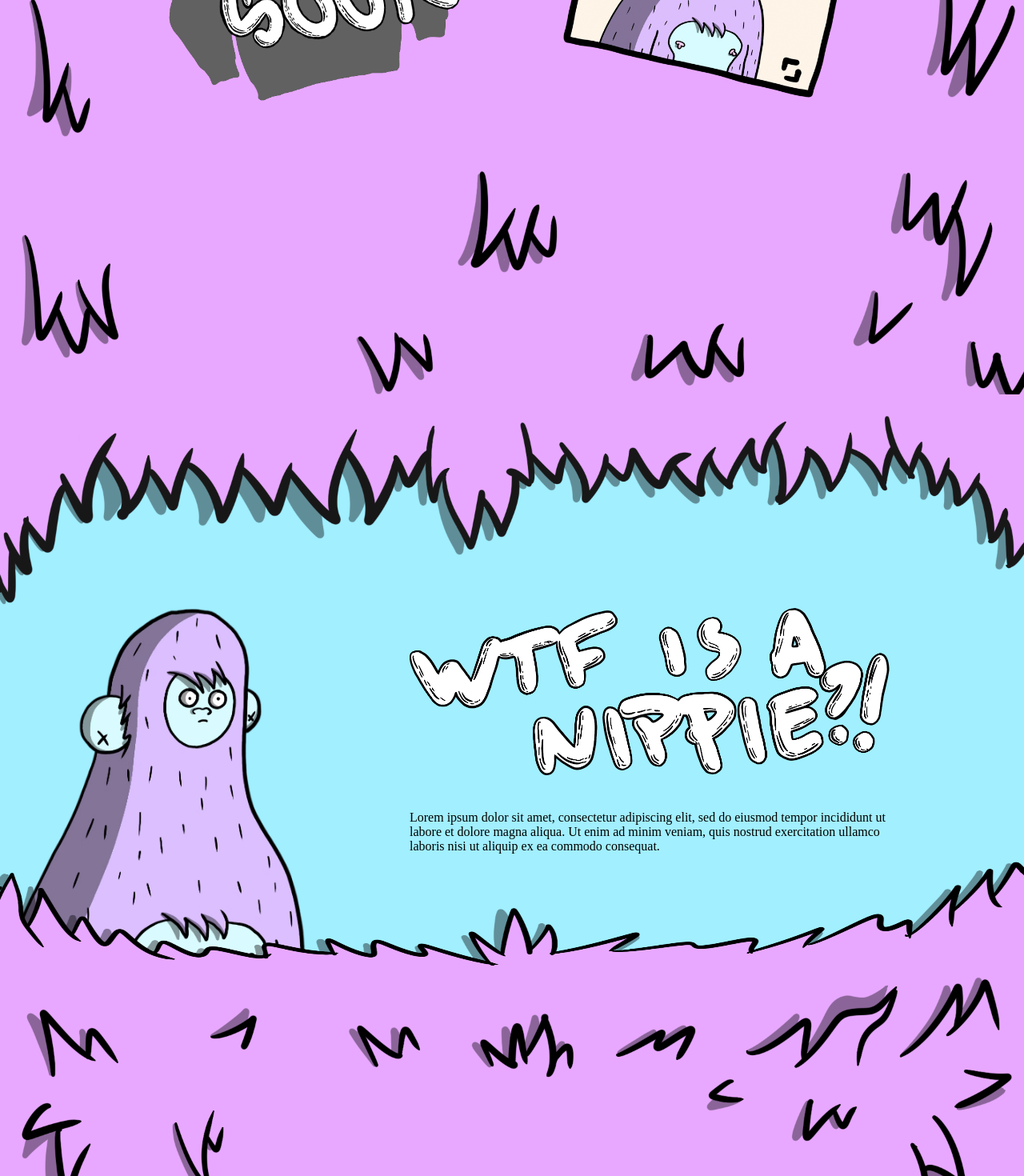
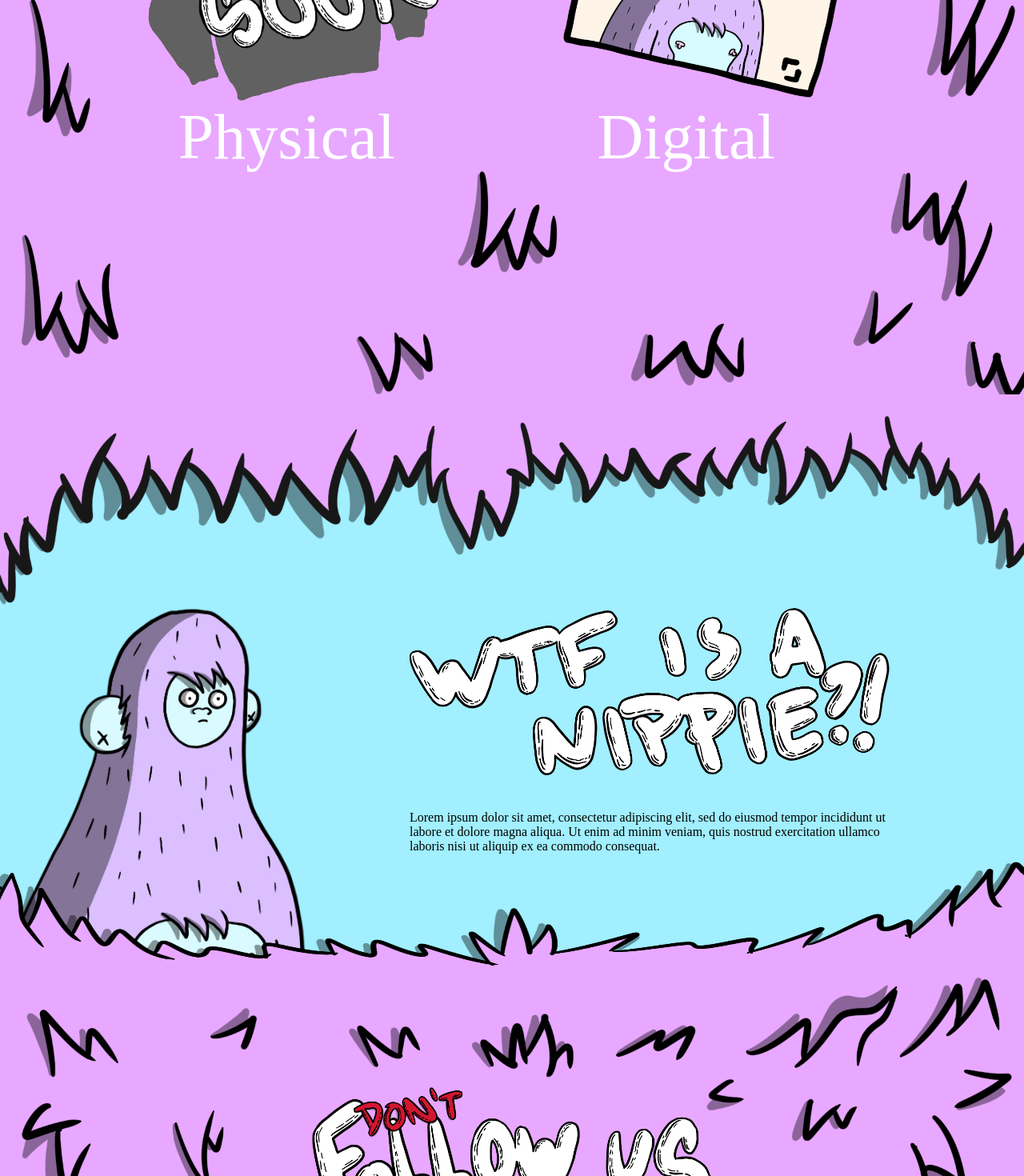
Before and after one commit to nippiesnft/nippies-web, a React (Create React App) app: page / in a window 1280 px wide. Shown: the part 2520-3990 px from the top of the page at 80% size. Built offline with nearby package versions, Linux system fonts and the light colour scheme; a web font is replaced by a local one.

Commit message:
add footer title

```diff
--- a/src/sections/buyStuff.jsx
+++ b/src/sections/buyStuff.jsx
@@ -23,9 +23,29 @@ export const BuyStuff = ({ isMobile }) => {
         width: '30%',
     };
 
+    const digitalLabelStyles = {
+        maxWidth: 500,
+        left: '52%',
+        position: 'absolute',
+        marginTop: '64%',
+        width: '30%',
+        color: 'white',
+        fontSize: isMobile ? '32px' : '80px',
+    };
+
+    const physicalLabelStyles = {
+        maxWidth: 500,
+        left: '13%',
+        position: 'absolute',
+        marginTop: '64%',
+        width: '30%',
+        color: 'white',
+        fontSize: isMobile ? '32px' : '80px',
+    };
+
     const buyStuffPhysicalStyles = {
         maxWidth: 500,
-        left: '15%',
+        left: '13%',
         position: 'absolute',
         marginTop: '32%',
         width: '30%',
@@ -38,8 +58,10 @@ export const BuyStuff = ({ isMobile }) => {
             <img src={buyStuffTexture} className="texture" alt="texture" />
             <a rel="noopener noreferrer" target="_blank" href="https://exchange.art/series/Nippies/nfts" alt="buy nippies on exchange art">
                 <img src={buyStuffDigital} style={buyStuffDigitalStyles} alt="buy nippie nfts" />
+                <span style={digitalLabelStyles}>Digital</span>
             </a>
             <img src={buyStuffPhysical} style={buyStuffPhysicalStyles} alt="buy physical nippie merch" />
+            <span style={physicalLabelStyles}>Physical</span>
             <img src={divideTop} className="divide-top" alt="nippie top divider" />
         </div>
     );
--- a/src/sections/footer.jsx
+++ b/src/sections/footer.jsx
@@ -1,10 +1,21 @@
 const divideBottom = require("../img/design/divide-bottom.png");
 const footerTexture = require("../img/design/footer-texture.png");
+const dontFollowUs = require("../img/design/follow-us.png");
 
-export const Footer = () => {
+
+export const Footer = ({isMobile}) => {
+    const followUsStyles = {
+        maxWidth: isMobile ? 200 : 500,
+        marginLeft: isMobile ? -100 : -250,
+        left: '50%',
+        position: 'absolute',
+        marginTop: '10%',
+    };
+
     return (<>
         <img src={divideBottom} className="app-divide-bottom" alt="nippies fur" />
         <img src={footerTexture} className="texture" alt="nippies fur" />
+        <img src={dontFollowUs} style={followUsStyles} />
         <div className="footer-copy">
             <span className="disclaimer">Copyright 2022. Nippies. All Rights Reserved.</span>
             <span className="created-by">Created by <a rel="noopener noreferrer" target="_blank" href="https://twitter.com/0xNdo">@0xNdo</a></span>
```
Also changed, not shown: src/img/design/follow-us.png (added), src/img/design/twitter-footer.png (added).
